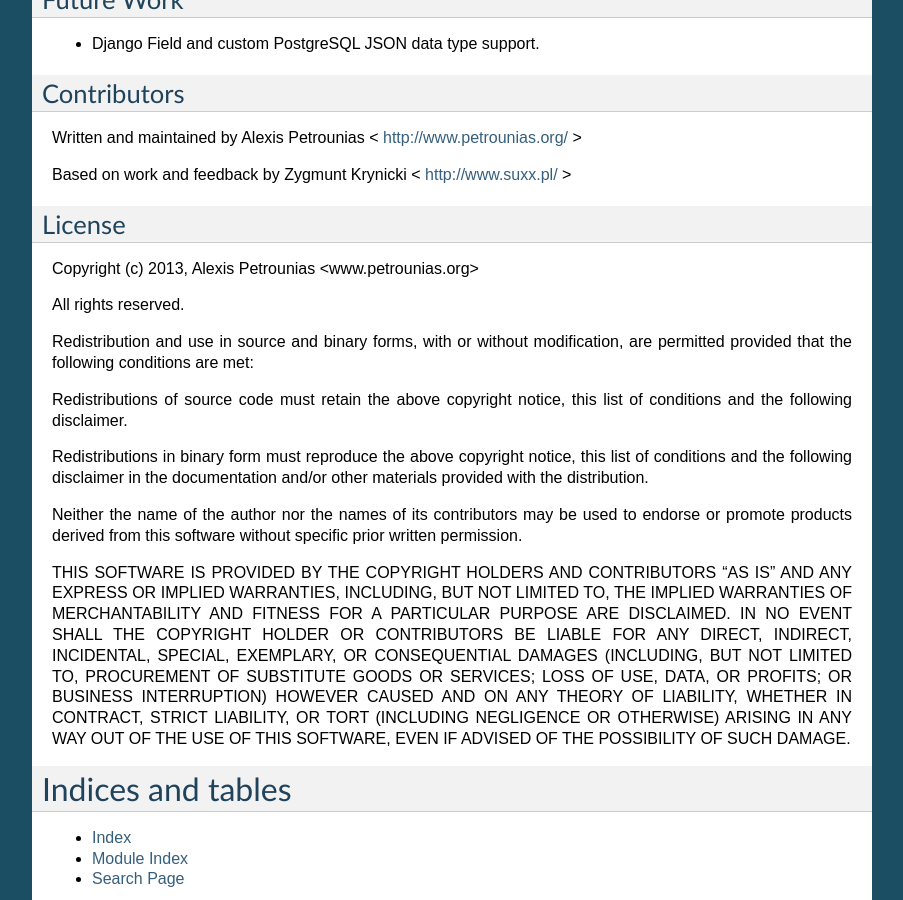
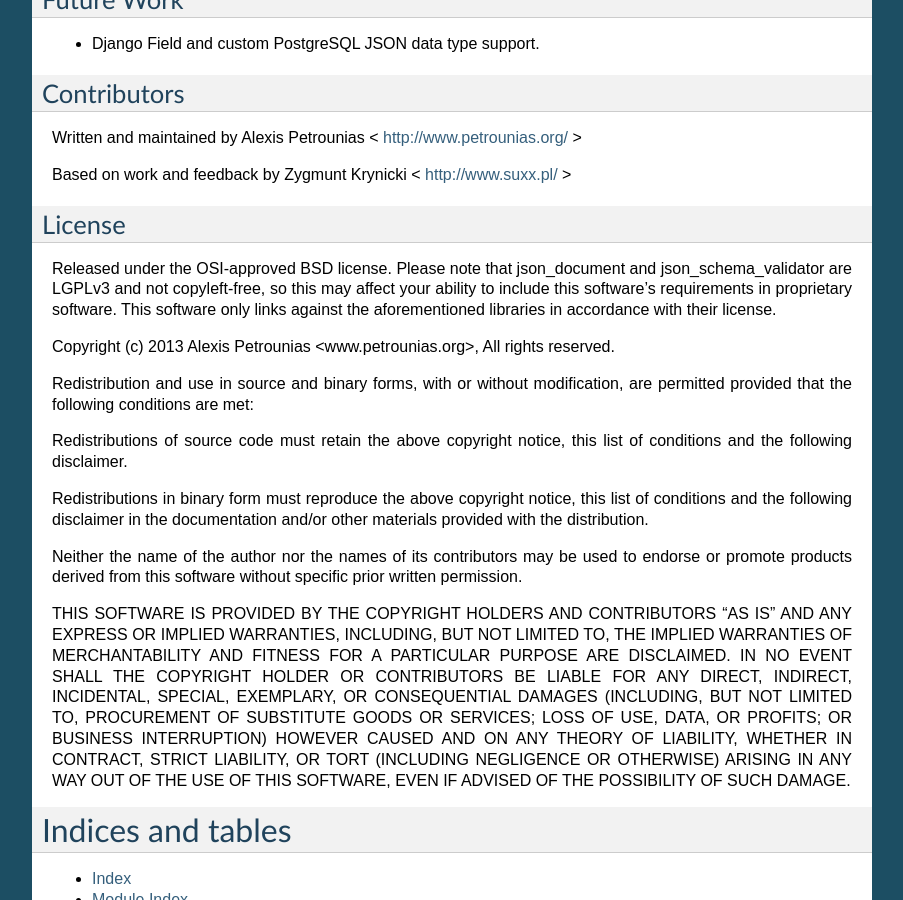
Before and after one commit to petrounias/json-schema-toolkit, a Sphinx documentation site: the page built from docs/source/index.rst, in a window 1280 px wide and 900 px high, scrolled down 1820 px. Shown: the whole window, without its empty margins (198-1101 px from the left). Built offline with Sphinx 7.4.7, drawn with Linux system fonts in a browser that asks for light colours.

Commit message:
Updated notes on licensing.

```diff
--- a/docs/source/index.rst
+++ b/docs/source/index.rst
@@ -136,8 +136,13 @@ Based on work and feedback by Zygmunt Krynicki < http://www.suxx.pl/ >
 License
 =============================
 
-Copyright (c) 2013, Alexis Petrounias <www.petrounias.org>
+Released under the OSI-approved BSD license. Please note that json_document and
+json_schema_validator are LGPLv3 and not copyleft-free, so this may affect your
+ability to include this software's requirements in proprietary software. This
+software only links against the aforementioned libraries in accordance with
+their license.
 
+Copyright (c) 2013 Alexis Petrounias <www.petrounias.org>,
 All rights reserved.
 
 Redistribution and use in source and binary forms, with or without modification,
@@ -166,7 +171,6 @@ ANY THEORY OF LIABILITY, WHETHER IN CONTRACT, STRICT LIABILITY, OR TORT
 SOFTWARE, EVEN IF ADVISED OF THE POSSIBILITY OF SUCH DAMAGE.
 
 
-
 Indices and tables
 ==================
 
```
Also changed, not shown: README.md (+6 -1 lines).
